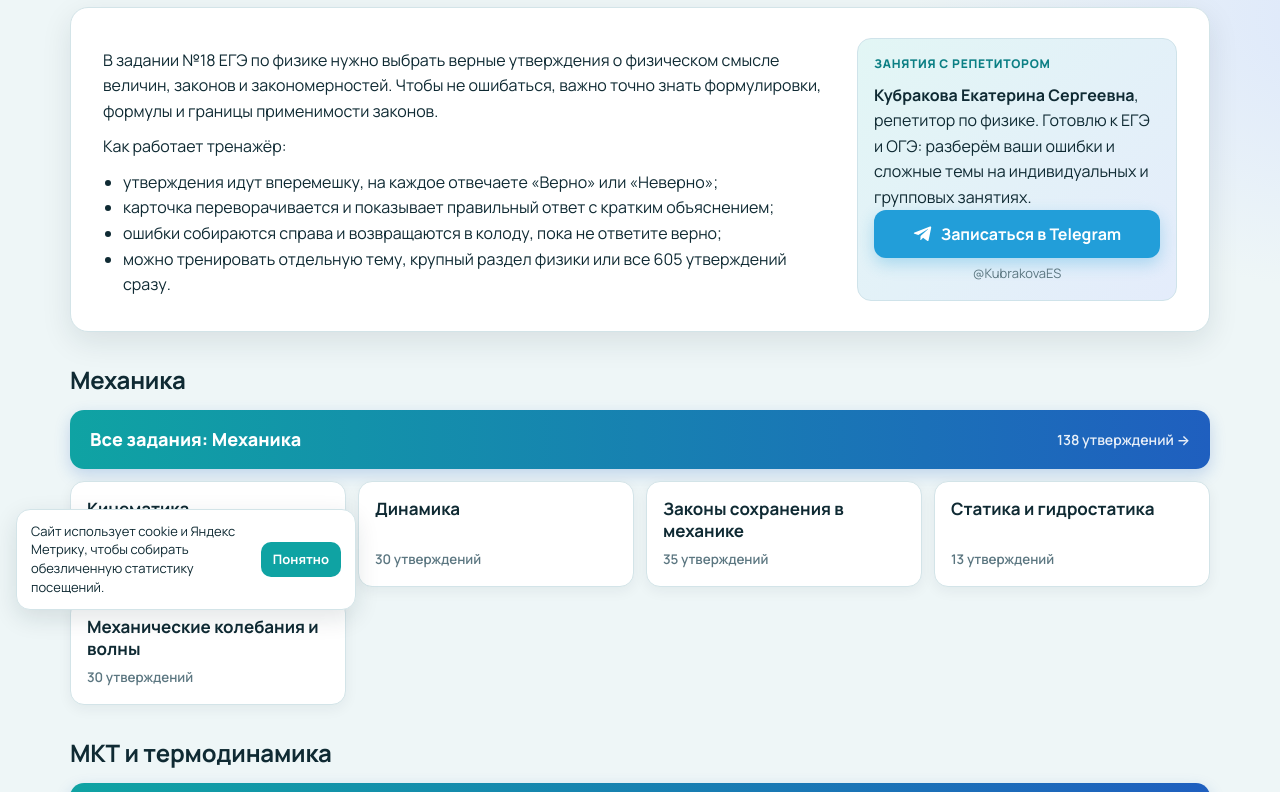
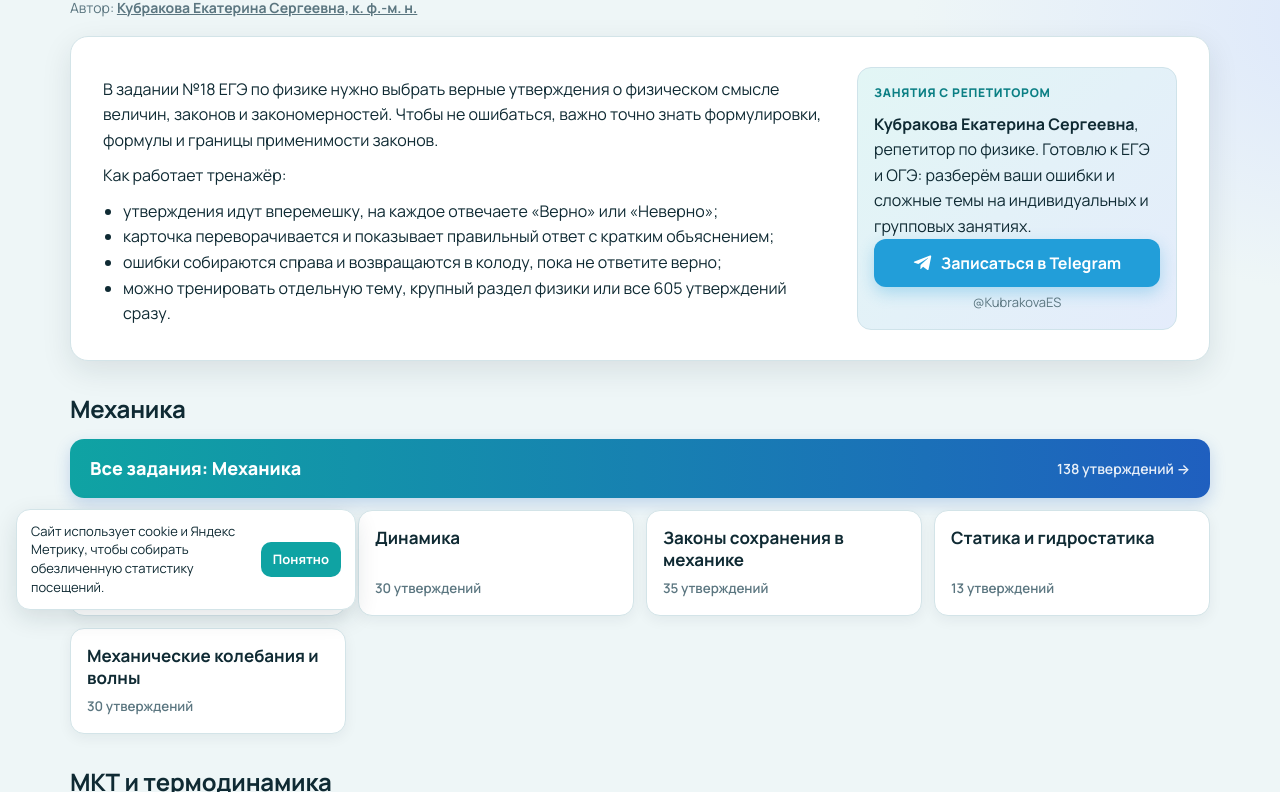
Before and after one commit to KubrakovaES/ege18-fizika, a plain HTML site: page index.html in a window 1280 px wide. Shown: the part 174-966 px from the top of the page. Drawn offline with Linux system fonts and the light colour scheme.

Commit message:
Видимость для ИИ-поиска: блок «Коротко», FAQ, автор, JSON-LD, llms.txt, robots.txt
Co-authored-by: Perplexity <noreply@perplexity.ai>

```diff
--- a/index.html
+++ b/index.html
@@ -4,6 +4,7 @@
 <meta charset="utf-8">
 <meta name="viewport" content="width=device-width, initial-scale=1">
 <title>Задание №18 ЕГЭ по физике — тренажёр «Верно или неверно?»</title>
+<script type="application/ld+json">{"@context": "https://schema.org", "@type": "LearningResource", "name": "Задание №18 ЕГЭ по физике — тренажёр «Верно или неверно?»", "description": "Бесплатный тренажёр к заданию №18 ЕГЭ по физике: утверждения по всем разделам с ответами и объяснениями.", "url": "https://kubrakovaes.github.io/ege18-fizika/", "inLanguage": "ru", "learningResourceType": "Тренажёр", "educationalLevel": "Подготовка к ЕГЭ", "about": "Физика", "isAccessibleForFree": true, "dateModified": "2026-11-26", "author": {"@type": "Person", "name": "Кубракова Екатерина Сергеевна", "honorificSuffix": "кандидат физико-математических наук", "url": "https://kubrakovaes.github.io/"}, "publisher": {"@type": "Person", "name": "Кубракова Екатерина Сергеевна", "honorificSuffix": "кандидат физико-математических наук", "url": "https://kubrakovaes.github.io/"}, "teaches": "Задание №18 ЕГЭ по физике: анализ утверждений о физических величинах, законах и закономерностях"}</script>
 <link rel="canonical" href="https://kubrakovaes.github.io/ege18-fizika/"><meta name="robots" content="index,follow"><meta property="og:title" content="Задание №18 ЕГЭ по физике — тренажёр «Верно или неверно?»"><meta property="og:description" content="Бесплатный тренажёр к заданию №18 ЕГЭ по физике: утверждения по всем разделам с ответами и объяснениями."><meta property="og:url" content="https://kubrakovaes.github.io/ege18-fizika/"><meta property="og:type" content="website"><meta property="og:locale" content="ru_RU"><meta property="og:site_name" content="Кубракова Е. С. — физика и информатика"><meta property="og:image" content="https://kubrakovaes.github.io/assets/img/portrait.jpg"><meta name="twitter:card" content="summary_large_image">
 <meta name="description" content="Бесплатный тренажёр к заданию №18 ЕГЭ по физике: утверждения по всем разделам с ответами и объяснениями.">
 <link rel="preconnect" href="https://fonts.googleapis.com">
@@ -19,6 +20,7 @@
   <div>
     <div class="kicker">ЕГЭ по физике · методический тренажёр</div>
     <h1>Задание №18: верно или неверно?</h1>
+    <p style="margin:8px 0 0;font-size:14px;color:var(--muted,#55707a)">Автор: <a href="https://kubrakovaes.github.io/" style="color:inherit;font-weight:700">Кубракова Екатерина Сергеевна, к. ф.-м. н.</a></p>
   </div>
 </header>
 <div class="hub">
```
